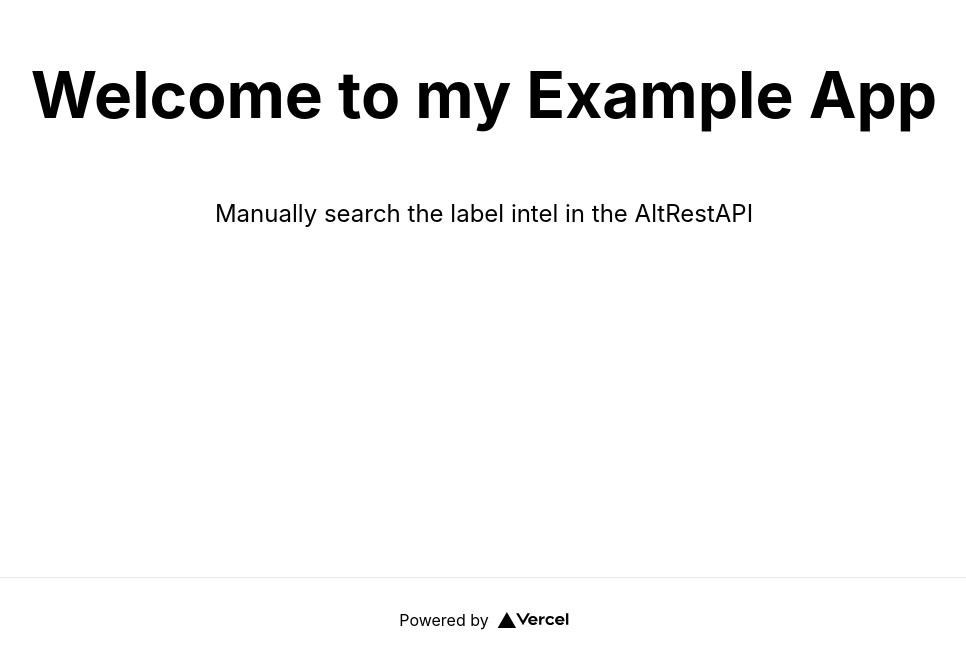
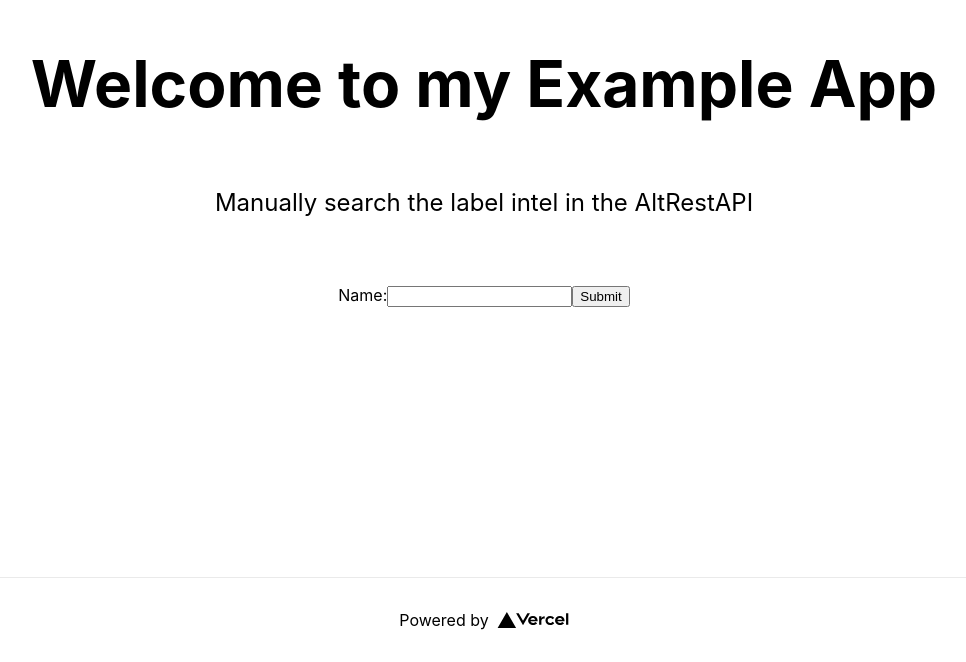
Before and after one commit to Abegy/Abegy-example-app, a Next.js app: page / in a window 1280 px wide. Shown: the part 223-885 px from the top of the page, without its empty margins (156-1122 px from the left). Built offline with nearby package versions, Linux system fonts and the light colour scheme.

Commit message:
updating code with input box

```diff
--- a/package.json
+++ b/package.json
@@ -19,6 +19,7 @@
     "node-fetch": "^2.6.1",
     "react": "18.2.0",
     "react-dom": "18.2.0",
+    "react-hook-form": "^7.39.1",
     "swr": "^1.3.0",
     "typescript": "4.8.4"
   },
--- a/pages/index.tsx
+++ b/pages/index.tsx
@@ -3,10 +3,56 @@ import Image from 'next/image'
 import styles from '../styles/Home.module.css'
 import { useState, useEffect } from 'react'
 import fetch from 'node-fetch'
+import React from 'react'
+import { useForm } from 'react-hook-form'
 import useSWR from 'swr'
+import { createSemicolonClassElement } from 'typescript'
+
 
 
 export default function Home() {
+  const [data, setData] = useState(null)
+  const [isLoading, setLoading] = useState(false)
+  const [label, setlabel] = useState("")
+
+  function handleSubmit(event:React.FormEvent<HTMLFormElement>) {
+    alert('A name was submitted: ' + label);
+    event.preventDefault();
+    const str1 = 'https://alt.edge.mile-two.com/api/tag/'
+    const str2 = str1.concat('', label);
+    // fetch(str2);
+    useEffect(() => {
+      setLoading(true)
+      fetch(str2)
+        .then((res) => res.json())
+        .then((data) => {
+          console.log(data)
+          setData(data)
+          setLoading(false)
+        })
+    }, [])
+
+  }
+
+  function handleChange(event:React.ChangeEvent<HTMLInputElement>) {
+    setlabel(event.target.value)
+  }
+
+  // useEffect(() => {
+  //   setLoading(true)
+  //   fetch('/api/test')
+  //     .then((res) => res.json())
+  //     .then((data) => {
+  //       console.log(data)
+  //       setData(data)
+  //       setLoading(false)
+  //     })
+  // }, [])
+
+  if (isLoading) return <p>Loading...</p>
+  // if (!data) return <p>No profile data</p>
+
+
   return (
     <div className={styles.container}>
       <Head>
@@ -19,10 +65,16 @@ export default function Home() {
         <h1 className={styles.title}>
           Welcome to my Example App
         </h1>
-
         <p className={styles.description}>
           Manually search the label intel in the <a href="http://localhost:3000/api/test">AltRestAPI</a>
         </p>
+        <form onSubmit={handleSubmit}>
+        <label>
+          Name:
+          <input type="text" value={label} onChange={handleChange} />
+        </label>
+        <input type="submit" value="Submit" />
+      </form>
         <div>
     </div>
       </main>
```
Also changed, not shown: 1 other file (tests, documents, lock files or other folders).
